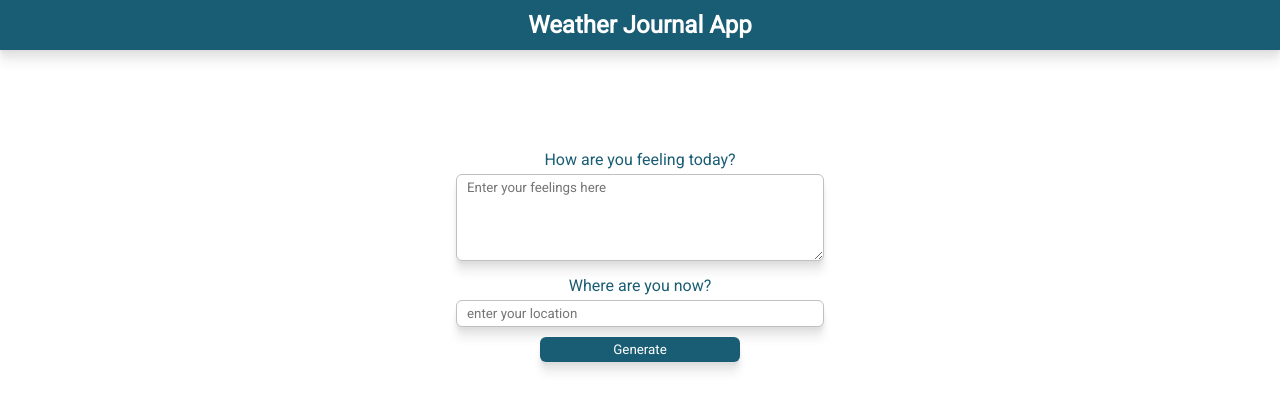
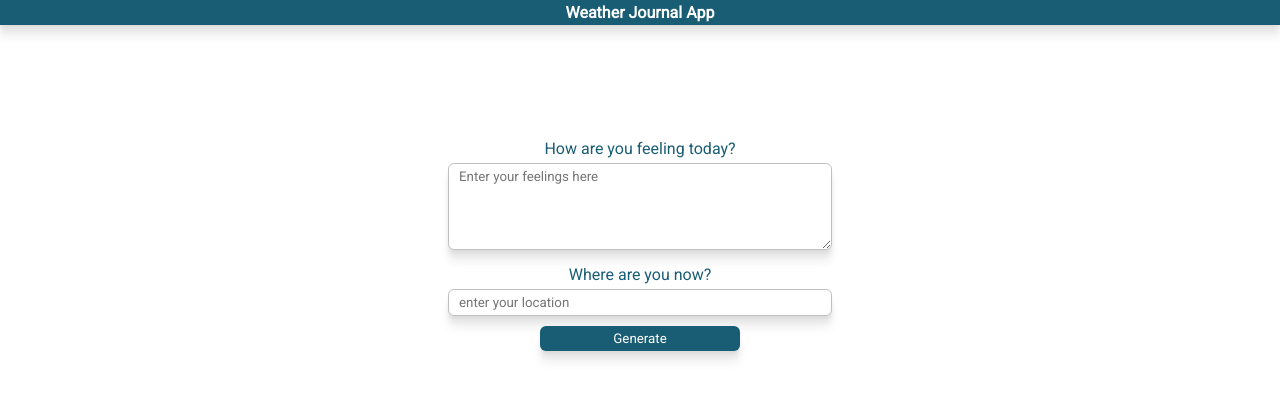
Before and after one commit to FrancescoBellini92/UFEND_3, a website: page website/index.html in a window 1280 px wide. Drawn offline with Linux system fonts and the light colour scheme.

Commit message:
make layout lighter

```diff
--- a/website/css/layout/layout.css
+++ b/website/css/layout/layout.css
@@ -3,7 +3,7 @@ html, body {
 }
 body {
   display: grid;
-  grid-template-rows: 50px auto;
+  grid-template-rows: 25px auto;
   grid-template-columns: 1fr;
   grid-template-areas:
   "hd"
--- a/website/css/modules/entry.css
+++ b/website/css/modules/entry.css
@@ -6,7 +6,6 @@
   width: 100%;
   max-width: 500px;
   margin: 5px 10px;
-  padding: 0 10px;
 }
 
 .entry > div {
@@ -23,7 +22,7 @@
 }
 
 .entry__title {
-  font-size: 1.2em;
+  font-size: 16px;
   margin: 5px 0;
 }
 .entry__date {
--- a/website/css/modules/header.css
+++ b/website/css/modules/header.css
@@ -5,5 +5,5 @@
 }
 
 .header__title {
-  font-size: 1.5em;
+  font-size: 16px;
 }
```
